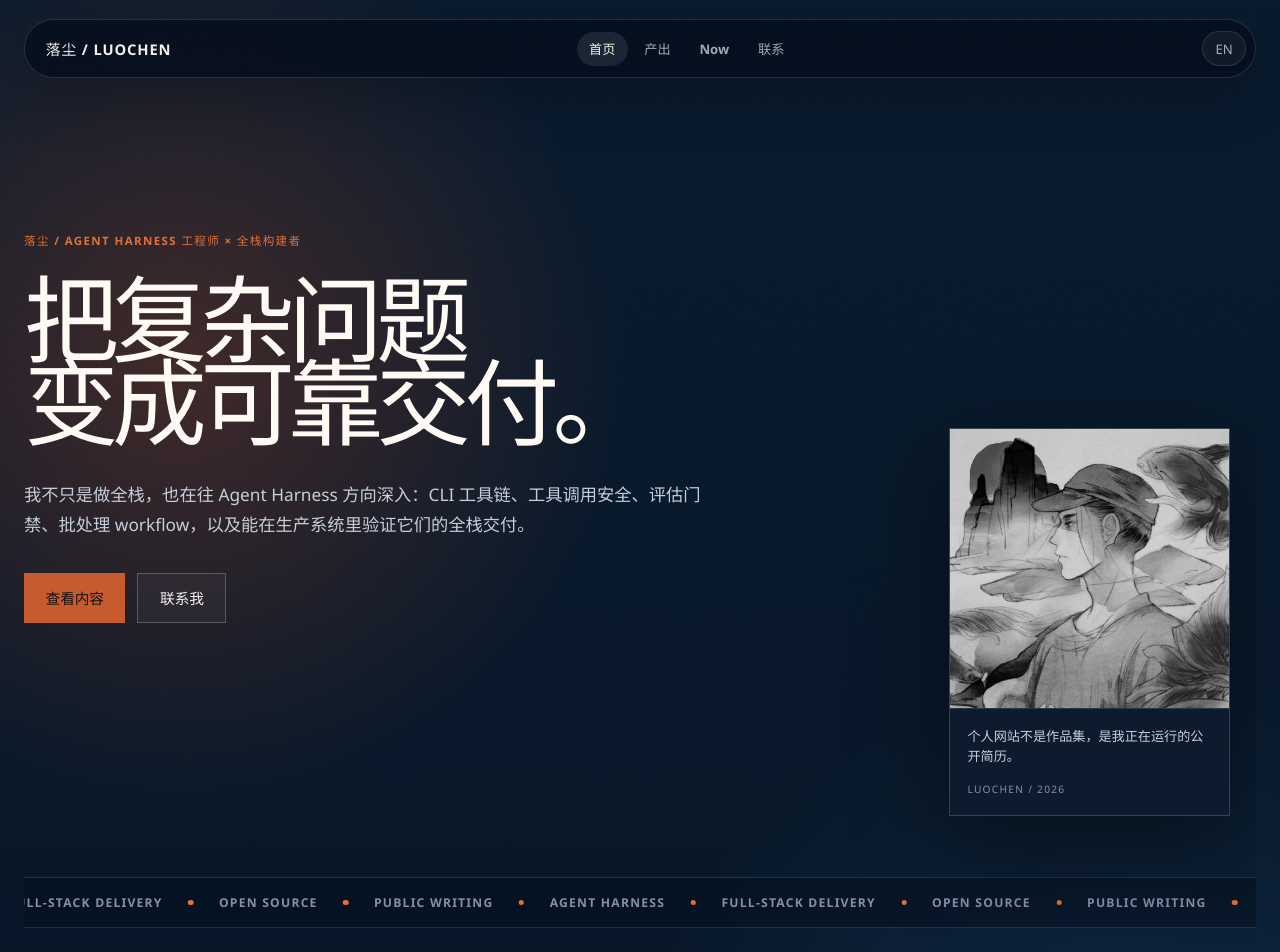
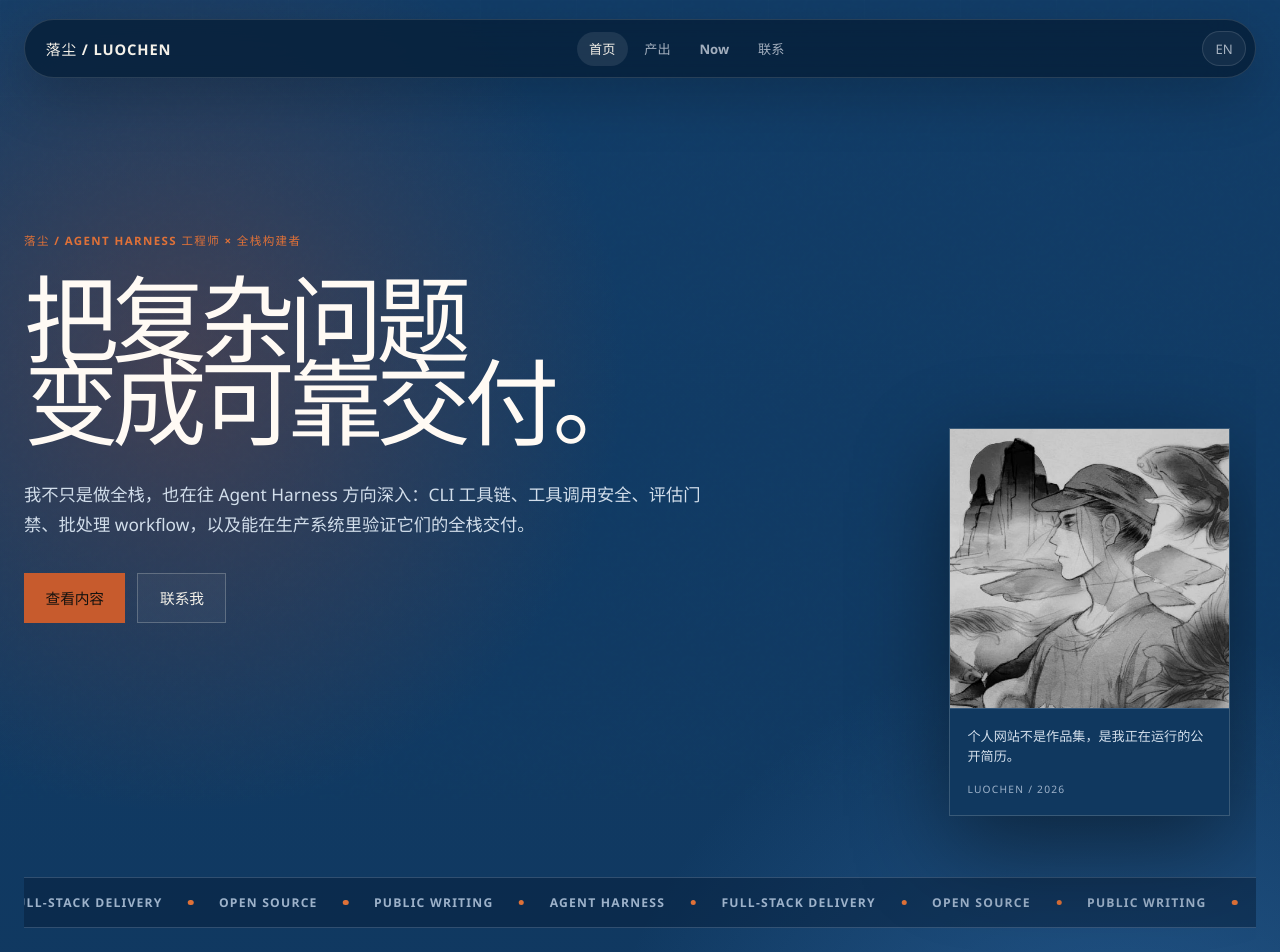
Before and after one commit to luochen211/luo-chen-com, a React (Vite) app: page / in a window 1280 px wide. Shown: the top 952 px of the page. Built offline with nearby package versions, Linux system fonts and the light colour scheme.

Commit message:
style: brighten blue site palette

```diff
--- a/public/slides/index.html
+++ b/public/slides/index.html
@@ -7,19 +7,19 @@
 <title>公开分享与课程 · 落尘</title>
 <style>
   :root{
-    --navy-950:#020a14;
-    --navy-900:#061424;
-    --navy-850:#091a2d;
-    --navy-800:#0d2239;
-    --navy-700:#173553;
+    --navy-950:#071f3a;
+    --navy-900:#0b3158;
+    --navy-850:#103a62;
+    --navy-800:#174b79;
+    --navy-700:#23679d;
     --orange-700:#a94221;
     --orange-600:#c75b2d;
     --orange-500:#df7138;
     --orange-400:#ef8a52;
     --paper:#f4f1e9;
-    --ink-soft:#c5cfdb;
-    --muted:#8192a8;
-    --line:rgba(197,215,236,.15);
+    --ink-soft:#d2deeb;
+    --muted:#9db2ca;
+    --line:rgba(204,226,249,.2);
     --font:"Geist","PingFang SC","Hiragino Sans GB","Noto Sans SC",system-ui,-apple-system,sans-serif;
   }
   *{box-sizing:border-box}
@@ -32,7 +32,7 @@
   img{display:block;max-width:100%}
   :focus-visible{outline:3px solid var(--orange-400);outline-offset:4px}
   .shell{width:min(1380px,calc(100% - 48px));margin-inline:auto}
-  .nav{position:fixed;top:18px;left:50%;z-index:30;display:flex;align-items:center;justify-content:space-between;width:min(1320px,calc(100% - 32px));min-height:58px;padding:8px 9px 8px 18px;border:1px solid var(--line);background:rgba(2,10,20,.78);backdrop-filter:blur(22px) saturate(1.35);transform:translateX(-50%);box-shadow:0 24px 64px rgba(0,0,0,.3)}
+  .nav{position:fixed;top:18px;left:50%;z-index:30;display:flex;align-items:center;justify-content:space-between;width:min(1320px,calc(100% - 32px));min-height:58px;padding:8px 9px 8px 18px;border:1px solid var(--line);background:rgba(7,31,58,.84);backdrop-filter:blur(22px) saturate(1.35);transform:translateX(-50%);box-shadow:0 24px 64px rgba(0,0,0,.24)}
   .brand{display:flex;align-items:center;gap:12px;font-size:14px;font-weight:750;letter-spacing:.04em;white-space:nowrap}
   .brand-mark{display:grid;grid-template-columns:18px 8px;width:30px;height:18px;gap:4px}
   .brand-mark::before,.brand-mark::after{content:"";display:block}.brand-mark::before{background:var(--orange-500)}.brand-mark::after{background:var(--navy-700)}
@@ -64,7 +64,7 @@
   .preview-controls{position:absolute;right:0;bottom:0;display:flex;gap:8px}
   .preview-control{width:46px;height:46px;border:1px solid var(--line);background:var(--navy-850);color:var(--paper);cursor:pointer;transition:background .2s ease,color .2s ease}
   .preview-control:hover,.preview-control.active{background:var(--orange-600);color:var(--navy-950)}
-  .marquee{position:absolute;right:calc(50% - 50vw);bottom:0;left:calc(50% - 50vw);overflow:hidden;border-block:1px solid var(--line);background:rgba(2,10,20,.32)}
+  .marquee{position:absolute;right:calc(50% - 50vw);bottom:0;left:calc(50% - 50vw);overflow:hidden;border-block:1px solid var(--line);background:rgba(7,31,58,.44)}
   .marquee-track{display:flex;width:max-content;animation:marquee 28s linear infinite}
   .marquee-track span{display:flex;align-items:center;gap:22px;padding:15px 12px;color:var(--muted);font-size:12px;font-weight:700;letter-spacing:.11em;text-transform:uppercase;white-space:nowrap}
   .marquee-track i{width:5px;height:5px;border-radius:50%;background:var(--orange-500)}
@@ -83,7 +83,7 @@
   .deck-card:nth-child(1){grid-column:span 7;min-height:570px}.deck-card:nth-child(2){grid-column:span 5;min-height:570px}
   .deck-card[hidden]{display:none}
   .cover{position:absolute;z-index:-2;inset:0;overflow:hidden}.cover img{width:100%;height:100%;object-fit:cover;filter:grayscale(.68) contrast(1.12) brightness(.54);transform:scale(1.02);transition:transform .85s cubic-bezier(.2,.8,.2,1),filter .65s ease}.deck-card:hover .cover img{transform:scale(1.065);filter:grayscale(.08) contrast(1.08) brightness(.64)}
-  .deck-card::after{content:"";position:absolute;z-index:-1;inset:0;background:linear-gradient(180deg,rgba(3,11,22,.08),rgba(3,11,22,.96) 91%)}
+  .deck-card::after{content:"";position:absolute;z-index:-1;inset:0;background:linear-gradient(180deg,rgba(7,31,58,.06),rgba(7,31,58,.94) 91%)}
   .deck-content{display:flex;width:100%;flex-direction:column;justify-content:flex-end;padding:clamp(24px,3.2vw,44px)}
   .deck-state{color:var(--orange-400);font-size:11px;font-weight:750;letter-spacing:.11em;text-transform:uppercase}
   .deck-title{max-width:720px;margin-top:18px;font-size:clamp(2rem,3.6vw,4.6rem);font-weight:650;line-height:.94;letter-spacing:-.06em}
--- a/src/redesign.css
+++ b/src/redesign.css
@@ -1,17 +1,17 @@
 :root {
-  --bg: #061424;
-  --bg-deep: #030b16;
-  --surface: #0b1b2d;
-  --surface-strong: #10243b;
+  --bg: #0b3158;
+  --bg-deep: #071f3a;
+  --surface: #103a62;
+  --surface-strong: #174b79;
   --ink: #f4f1e9;
-  --ink-soft: #c5cfdb;
-  --muted: #8192a8;
+  --ink-soft: #d2deeb;
+  --muted: #9db2ca;
   --brand-warm: #df7138;
-  --brand-cool: #7ea8d8;
+  --brand-cool: #8fc4ff;
   --brand-link: #ef8147;
-  --line: rgba(197, 215, 236, 0.15);
+  --line: rgba(204, 226, 249, 0.2);
   --paper: #c75b2d;
-  --paper-ink: #071525;
+  --paper-ink: #08223e;
 }
 
 body {
@@ -24,9 +24,9 @@ body {
   overflow-x: hidden;
   padding-bottom: 0;
   background:
-    radial-gradient(circle at 14% 5%, rgba(196, 78, 35, 0.3), transparent 28rem),
-    radial-gradient(circle at 88% 16%, rgba(43, 91, 145, 0.28), transparent 32rem),
-    linear-gradient(180deg, #091b2e 0%, #030b16 62%, #071728 100%);
+    radial-gradient(circle at 14% 5%, rgba(196, 78, 35, 0.28), transparent 28rem),
+    radial-gradient(circle at 88% 16%, rgba(77, 149, 222, 0.38), transparent 34rem),
+    linear-gradient(180deg, #123d68 0%, #082846 62%, #0b3158 100%);
 }
 
 .page::before {
@@ -59,7 +59,7 @@ body {
   min-height: 3.7rem;
   padding: 0.5rem 0.55rem 0.5rem 1.3rem;
   border-color: rgba(242, 240, 233, 0.14);
-  background: rgba(4, 14, 27, 0.78);
+  background: rgba(7, 31, 58, 0.84);
   box-shadow: 0 18px 55px rgba(0, 0, 0, 0.22);
 }
 
@@ -159,7 +159,7 @@ body {
   width: clamp(15rem, 22vw, 20rem);
   margin: 0;
   border: 1px solid rgba(242, 240, 233, 0.18);
-  background: #0c1b2d;
+  background: #10385f;
   box-shadow: 0 2rem 6rem rgba(0, 0, 0, 0.45);
 }
 
@@ -201,7 +201,7 @@ body {
   left: calc(50% - 50vw);
   overflow: hidden;
   border-block: 1px solid var(--line);
-  background: rgba(3, 11, 22, 0.38);
+  background: rgba(7, 31, 58, 0.48);
 }
 
 .hero-marquee-track {
@@ -274,13 +274,13 @@ body {
   overflow: hidden;
   padding: clamp(2rem, 4vw, 4rem);
   border: 0;
-  background: #0b1b2d;
+  background: var(--surface);
 }
 
 .focused-proof-item:first-child { grid-column: span 7; }
-.focused-proof-item:nth-child(2) { grid-column: span 5; background: #2c1a1b; }
+.focused-proof-item:nth-child(2) { grid-column: span 5; background: #4a2a27; }
 .focused-proof-item:nth-child(3) { grid-column: span 4; background: var(--paper); color: var(--paper-ink); }
-.focused-proof-item:nth-child(4) { grid-column: span 8; background: #0c2438; }
+.focused-proof-item:nth-child(4) { grid-column: span 8; background: #164c79; }
 
 .focused-proof-item p {
   color: var(--brand-warm);
@@ -352,7 +352,7 @@ body {
   overflow: hidden;
   padding: 0;
   border: 1px solid var(--line);
-  background: #0b1b2d;
+  background: var(--surface);
   box-shadow: 0 -1.5rem 5rem rgba(0, 0, 0, calc(0.12 + var(--stack-shadow) * 0.32));
 }
 
@@ -443,7 +443,7 @@ body {
 }
 
 .writing-accordion a:last-child { border-right: 0; }
-.writing-accordion a:hover { flex: 2.1 1 0; padding: 2rem; background: #10243b; }
+.writing-accordion a:hover { flex: 2.1 1 0; padding: 2rem; background: var(--surface-strong); }
 
 .writing-accordion h3 {
   margin-top: auto;
@@ -512,7 +512,7 @@ body {
   bottom: 1.5rem;
   margin-top: auto;
   border-radius: 0;
-  background: rgba(4, 14, 27, 0.82);
+  background: rgba(7, 31, 58, 0.88);
 }
 
 .output-filter button { border-radius: 0; }
@@ -655,7 +655,7 @@ body {
 .output-column-strip a {
   position: relative;
   overflow: hidden;
-  background: #0b1b2d;
+  background: var(--surface);
 }
 
 .output-column-strip a:first-child { background: var(--paper); color: var(--paper-ink); }
@@ -717,7 +717,7 @@ body {
   margin: 0;
   padding: clamp(7rem, 14vw, 13rem) clamp(2rem, 8vw, 8rem);
   border-block: 1px solid var(--line);
-  background: #0b1b2d;
+  background: var(--surface);
   font-size: clamp(2.2rem, 5vw, 5.2rem);
 }
 
@@ -779,11 +779,11 @@ body {
   position: relative;
   min-height: 24rem;
   border: 0;
-  background: #0b1b2d;
+  background: var(--surface);
   transition: background 0.35s ease, transform 0.35s ease;
 }
 
-.collaboration-types article:hover { background: #162c44; transform: translateY(-0.4rem); }
+.collaboration-types article:hover { background: #1b5788; transform: translateY(-0.4rem); }
 .collaboration-types article > span { color: var(--brand-warm); font-size: 0.7rem; }
 .collaboration-types h2 { margin-top: 8rem; font-size: clamp(1.8rem, 3.1vw, 3.4rem); }
 
```
Also changed, not shown: 1 other file (tests, documents, lock files or other folders).
